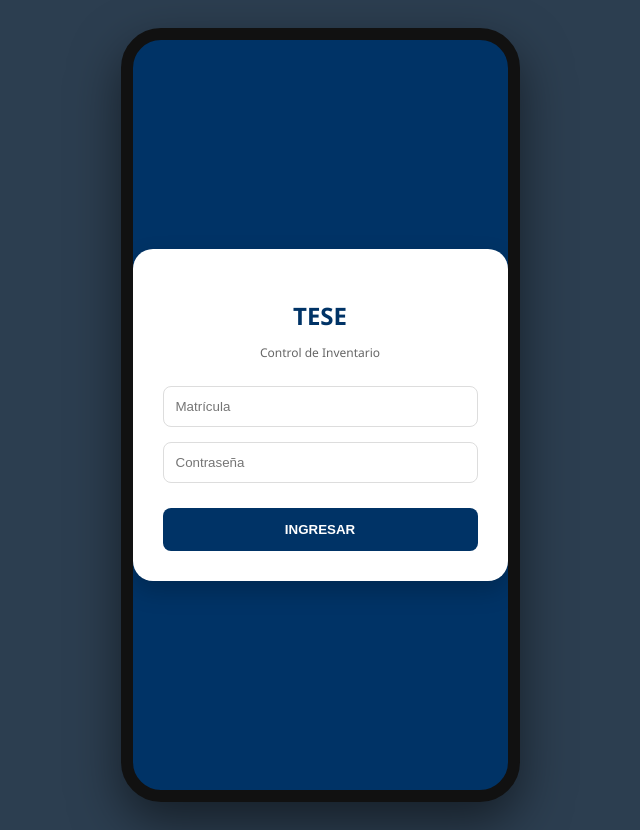
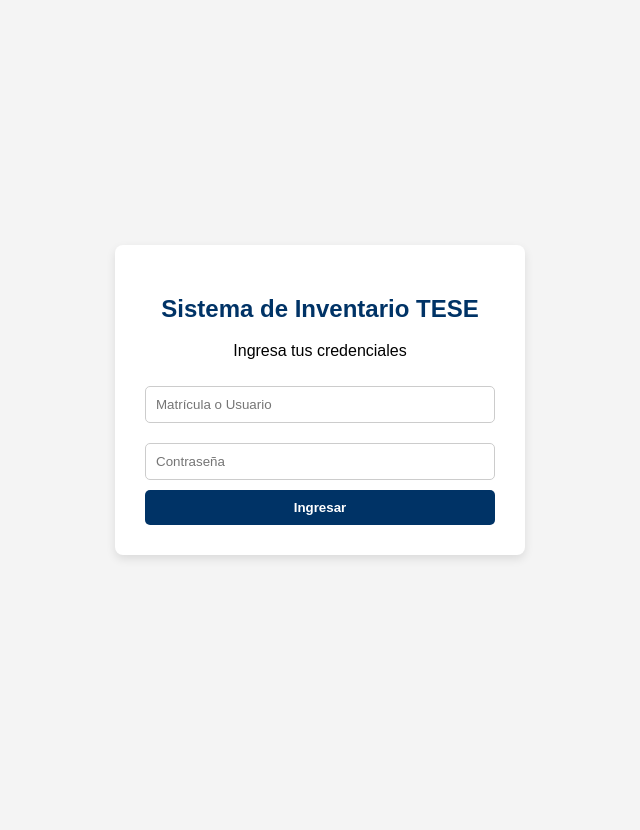
Before and after one commit to JoseRamirez-03/api-inventario-tese, a Flask app: page / in a window 1280 px wide. Shown: the whole page, without its empty margins (320-960 px from the left). After the commit the page ends 559 px from the top, so only its background shows below. Run offline with Flask 3, Linux system fonts and the light colour scheme.

Commit message:
Update login.html

```diff
--- a/templates/login.html
+++ b/templates/login.html
@@ -1,28 +1,78 @@
 <!DOCTYPE html>
-<html>
+<html lang="es">
 <head>
-    <link rel="stylesheet" href="{{ url_for('static', filename='css/estilos.css') }}">
-    <title>Acceso TESE</title>
+    <meta charset="UTF-8">
+    <meta name="viewport" content="width=device-width, initial-scale=1.0">
+    <title>Acceso | Inventario TESE</title>
+
+    <!-- ========================================== -->
+    <!-- ESTO ES LO QUE LO CONVIERTE EN APP MÓVIL   -->
+    <!-- ========================================== -->
+    <link rel="manifest" href="/static/manifest.json">
+    <meta name="theme-color" content="#003366">
+    <link rel="apple-touch-icon" href="https://cdn-icons-png.flaticon.com/512/2206/2206232.png">
+    <script>
+      if ('serviceWorker' in navigator) {
+        window.addEventListener('load', () => {
+          navigator.serviceWorker.register('/sw.js')
+            .then(() => console.log("Service Worker Registrado Exitosamente"));
+        });
+      }
+    </script>
+    <!-- ========================================== -->
+
+    <style>
+        body {
+            font-family: Arial, sans-serif;
+            background-color: #f4f4f4;
+            display: flex;
+            justify-content: center;
+            align-items: center;
+            height: 100vh;
+            margin: 0;
+        }
+        .login-container {
+            background-color: white;
+            padding: 30px;
+            border-radius: 8px;
+            box-shadow: 0px 4px 10px rgba(0,0,0,0.1);
+            width: 100%;
+            max-width: 350px;
+            text-align: center;
+        }
+        h2 { color: #003366; }
+        input[type="text"], input[type="password"] {
+            width: 100%;
+            padding: 10px;
+            margin: 10px 0;
+            border: 1px solid #ccc;
+            border-radius: 5px;
+            box-sizing: border-box;
+        }
+        button {
+            width: 100%;
+            padding: 10px;
+            background-color: #003366;
+            color: white;
+            border: none;
+            border-radius: 5px;
+            cursor: pointer;
+            font-weight: bold;
+        }
+        button:hover { background-color: #002244; }
+    </style>
 </head>
 <body>
-    <div class="celular-frame" style="background: #003366; display: flex; align-items: center; justify-content: center;">
-        <div style="background: white; padding: 30px; border-radius: 20px; width: 85%; text-align: center; box-shadow: 0 10px 25px rgba(0,0,0,0.2);">
-            <h2 style="color: #003366; margin-bottom: 5px;">TESE</h2>
-            <p style="font-size: 12px; color: #666; margin-bottom: 25px;">Control de Inventario</p>
 
-            <form action="/acceder" method="POST">
-                <input type="text" name="matricula" placeholder="Matrícula" required
-                       style="width: 100%; padding: 12px; margin-bottom: 15px; border: 1px solid #ddd; border-radius: 8px; box-sizing: border-box;">
+<div class="login-container">
+    <h2>Sistema de Inventario TESE</h2>
+    <p>Ingresa tus credenciales</p>
+    <form action="/acceder" method="POST">
+        <input type="text" name="matricula" placeholder="Matrícula o Usuario" required>
+        <input type="password" name="password" placeholder="Contraseña" required>
+        <button type="submit">Ingresar</button>
+    </form>
+</div>
 
-                <input type="password" name="password" placeholder="Contraseña" required
-                       style="width: 100%; padding: 12px; margin-bottom: 25px; border: 1px solid #ddd; border-radius: 8px; box-sizing: border-box;">
-
-                <button type="submit"
-                        style="width: 100%; background: #003366; color: white; border: none; padding: 14px; border-radius: 8px; font-weight: bold; cursor: pointer;">
-                    INGRESAR
-                </button>
-            </form>
-        </div>
-    </div>
 </body>
 </html>
```
